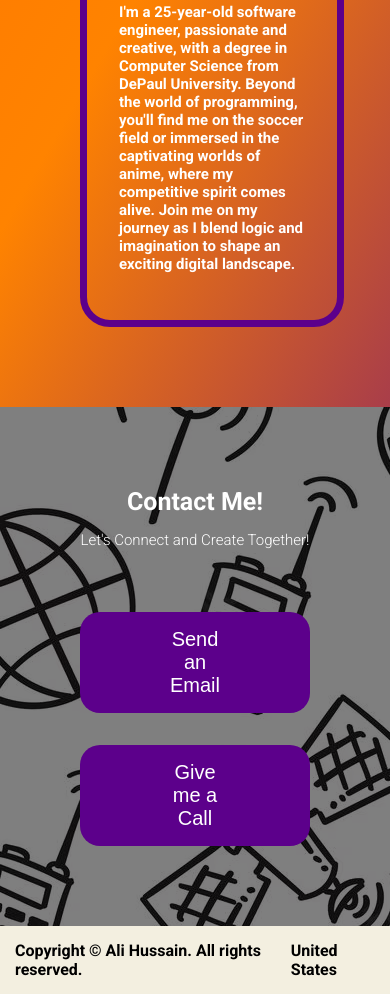
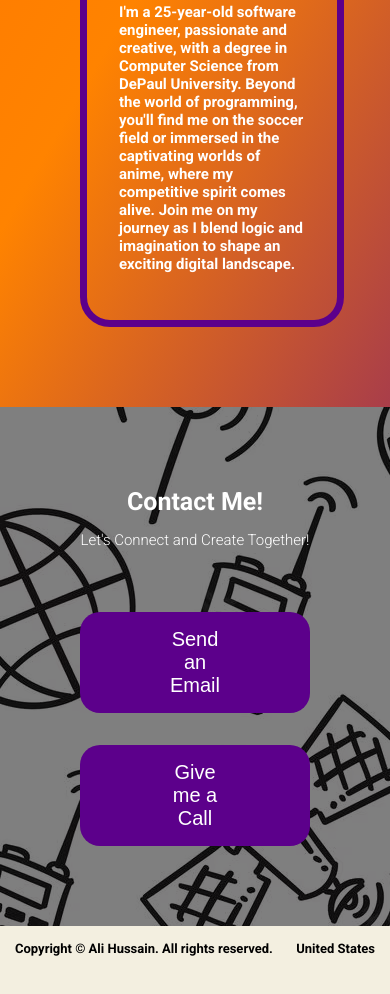
Before and after one commit to alihussain98/portfolio_July2023, a plain HTML site: page index.html in a window 390 px wide. Shown: the part 5710-6704 px from the top of the page. After the commit the page ends 6681 px from the top, so only its background shows below. Drawn offline with Linux system fonts and the light colour scheme.

Commit message:
Updated the footer font size for mobile view

```diff
--- a/styles.css
+++ b/styles.css
@@ -436,4 +436,8 @@ body {
     border: 7px solid #5c008b;
     border-radius: 30px;
   }
+
+  .footerContainer {
+    font-size: 13px;
+  }
 }
```
